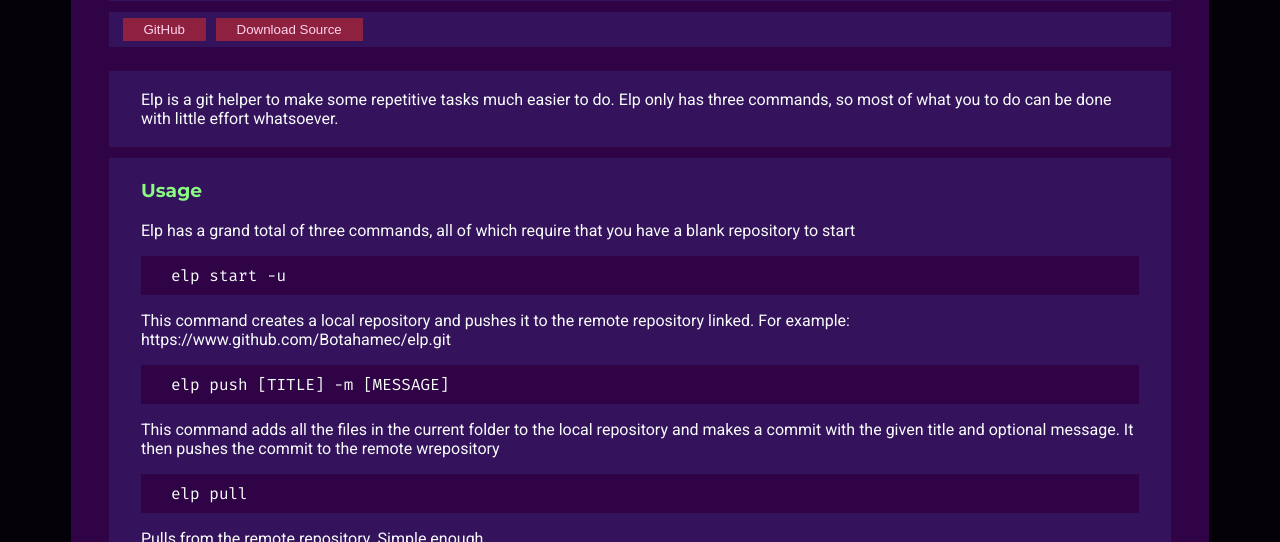
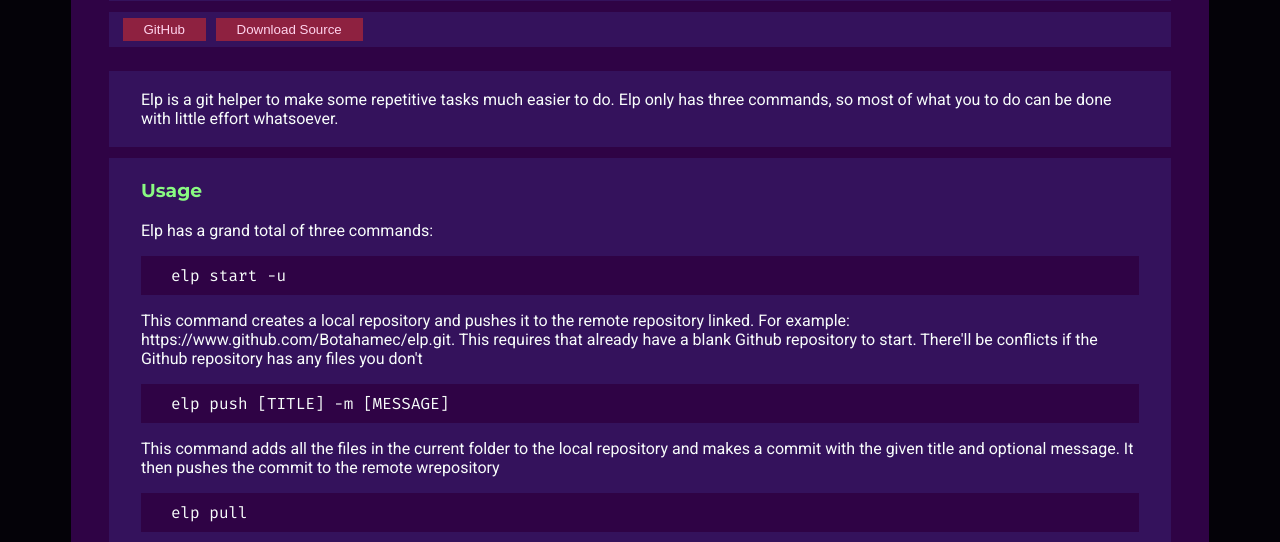
Before and after one commit to botahamec/botahamec.github.io-old, a plain HTML site: page projects/elp.html in a window 1280 px wide. Shown: the part 258-800 px from the top of the page. Drawn offline with nearby package versions, Linux system fonts and the light colour scheme.

Commit message:
Clarified elp start

```diff
--- a/projects/elp.html
+++ b/projects/elp.html
@@ -25,12 +25,13 @@
 			to do can be done with little effort whatsoever.</p></section>
 			<section>
 				<h3>Usage</h3>
-				<p>Elp has a grand total of three commands, all of which
-				require that you have a blank repository to start</p>
+				<p>Elp has a grand total of three commands:</p>
 				<p class="code">elp start -u</p>
 				<p>This command creates a local repository and pushes it to
 				the remote repository linked. For example:
-				https://www.github.com/Botahamec/elp.git</p>
+				https://www.github.com/Botahamec/elp.git. This requires that
+				already have a blank Github repository to start. There'll be
+				conflicts if the Github repository has any files you don't</p>
 				<p class="code">elp push [TITLE] -m [MESSAGE]</p>
 				<p>This command adds all the files in the current folder to the
 				local repository and makes a commit with the given title and
```
